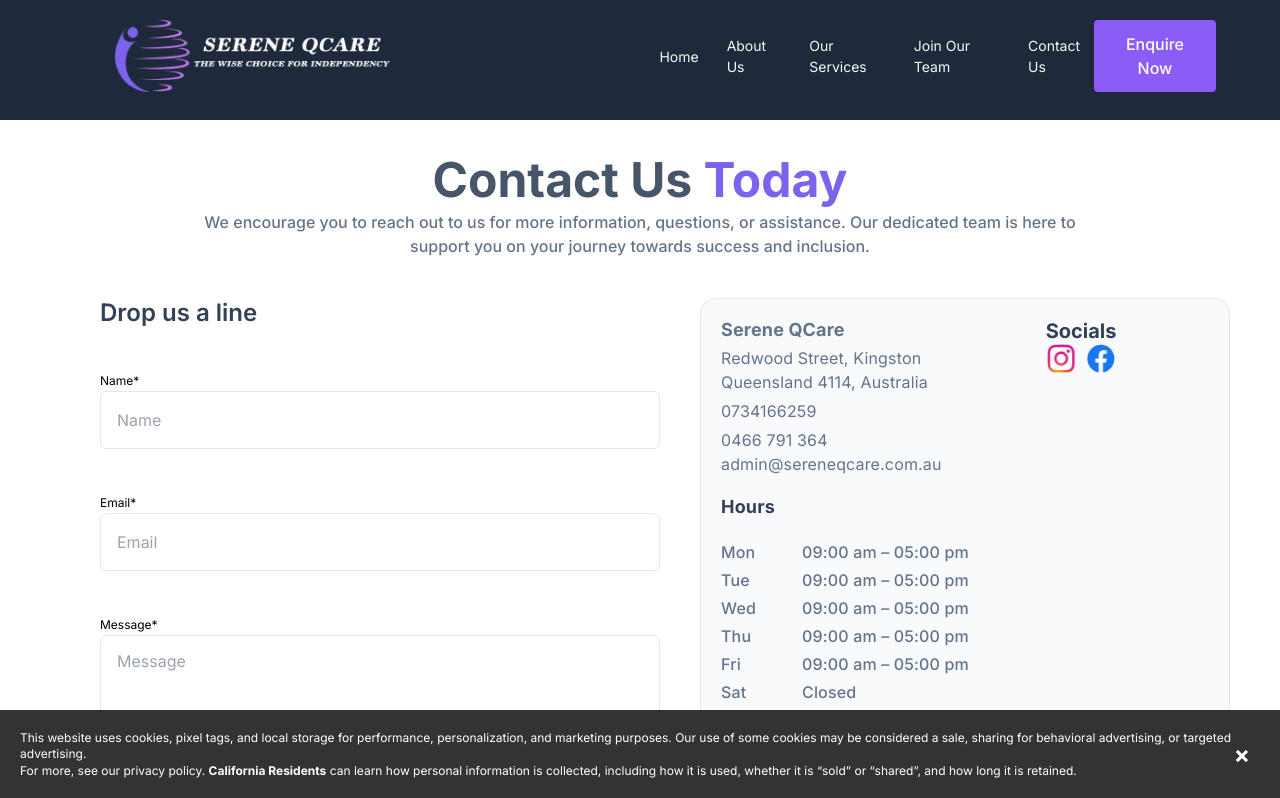
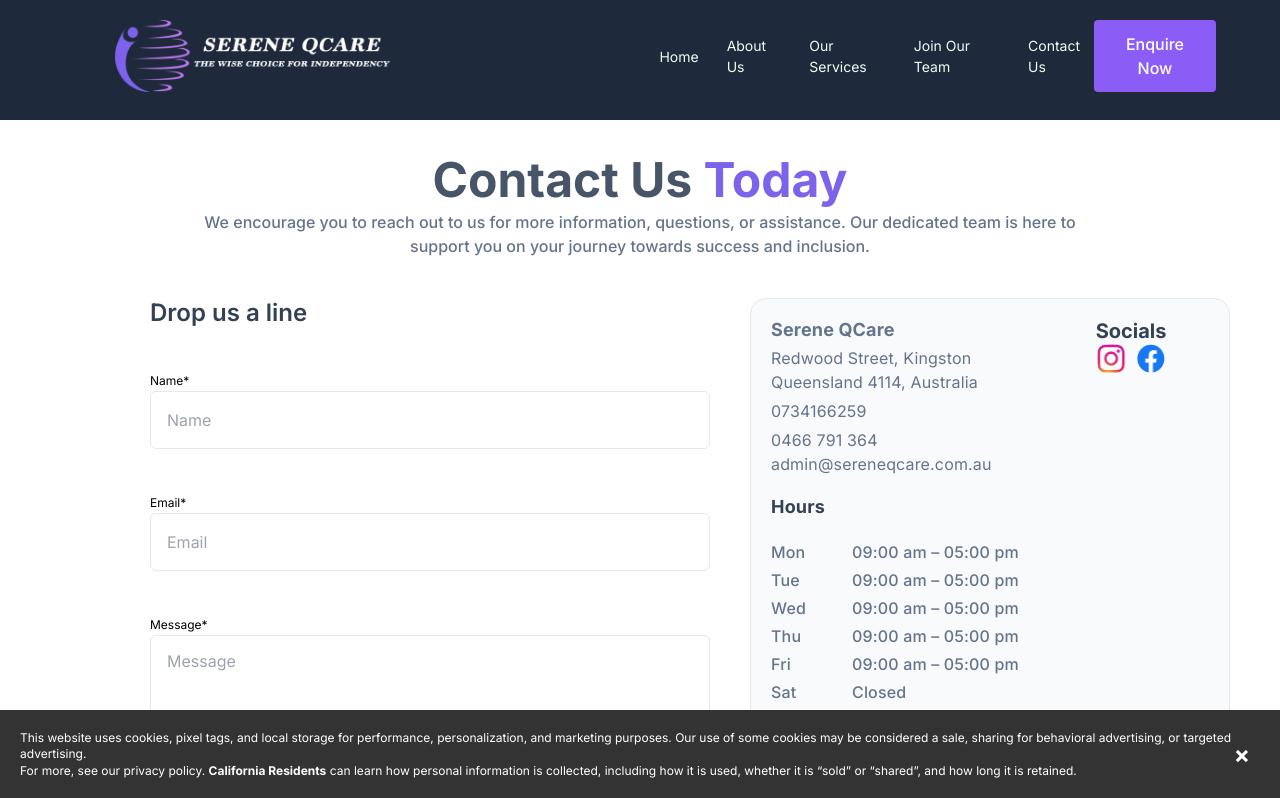
Before and after one commit to WebGhpTech/Serene-Qcare, a React (Vite) app: page /contact in a window 1280 px wide. Shown: the top 798 px of the page. Built offline with nearby package versions, Linux system fonts and the light colour scheme.

Commit message:
Update Contact.jsx

```diff
--- a/src/pages/Contact.jsx
+++ b/src/pages/Contact.jsx
@@ -14,8 +14,8 @@ const Contact = () => {
                <br/>support you on your journey towards success and inclusion.</p>
             </div>
          </div>
-         <div className="wrapper ml-[100px] mt-10 flex ">
-             <div className="">
+         <div className="wrapper ml-[50px] mt-10 flex ">
+             <div className="ml-[100px]">
                   <div className="mb-10">
                   <h4 className="mb-10 font-semibold text-2xl text-[#334155]">Drop us a line</h4>
                   <div>
```
